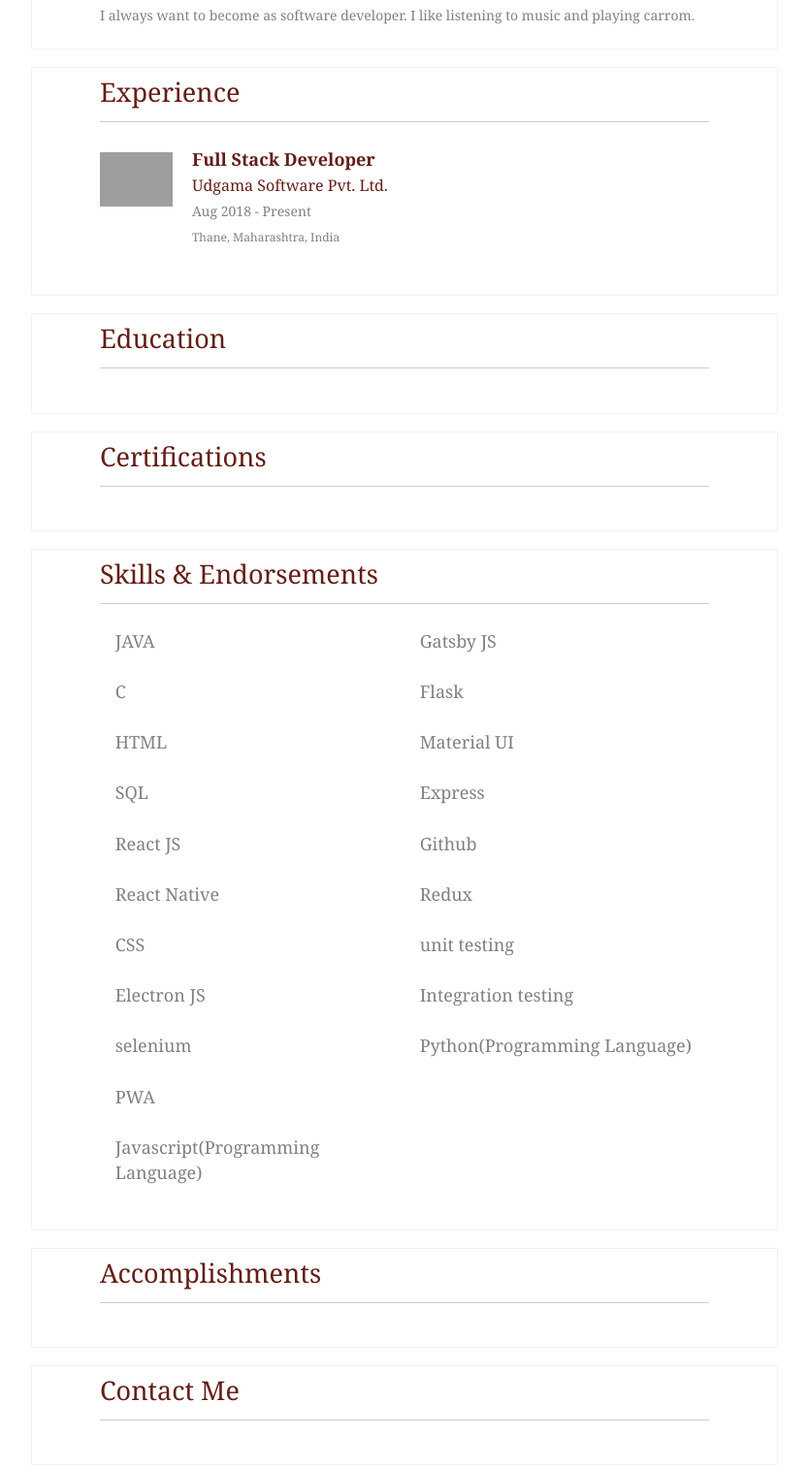
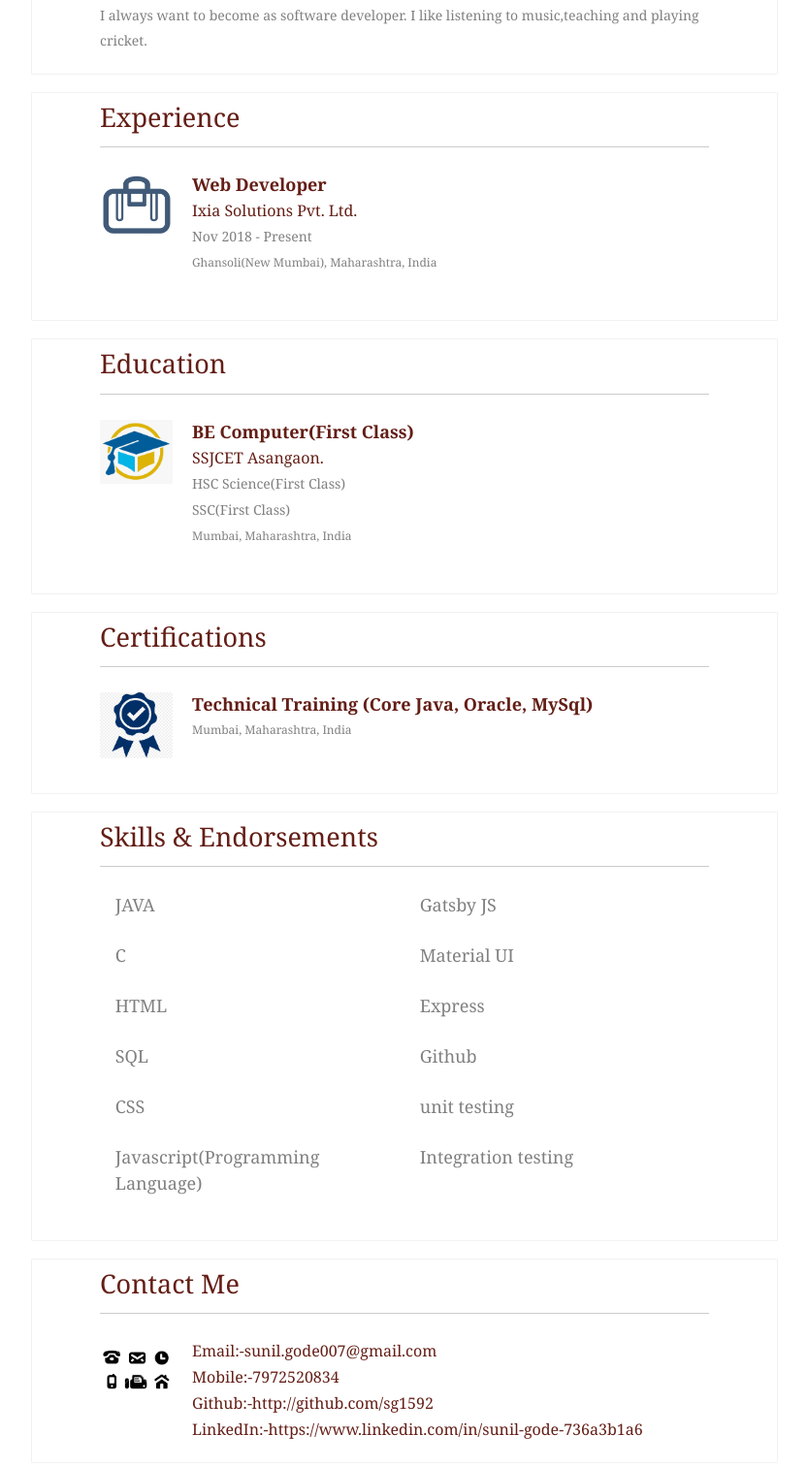
Before and after one commit to sg1592/Portfolio-Website, a Gatsby site: page / in a window 1280 px wide. Shown: the part 581-2094 px from the top of the page at 97% size, without its empty margins (223-1056 px from the left). Built offline with nearby package versions, Linux system fonts and the light colour scheme; Gatsby itself is replaced by a stand-in of ours; grey boxes are pictures that could not be loaded.

Commit message:
Contacts page updated

```diff
--- a/src/components/about.js
+++ b/src/components/about.js
@@ -6,7 +6,7 @@ export default function About(){
             <p className="title">About</p>
             <hr />
             <p className="c-year">I caught fire coding.</p>
-            <p className="c-year">I always want to become as software developer. I like listening to music and playing carrom.</p>
+            <p className="c-year">I always want to become as software developer. I like listening to music,teaching and playing cricket.</p>
         </div>
     );
 }
--- a/src/components/accomplishments.js
+++ b/src/components/accomplishments.js
@@ -1,10 +1,32 @@
 import React from "react"
+import udgama from "../images/certification.jpg"
+
+const data = [
+    {
+        logo: udgama,
+        Accom: "Teaching maths to engineering students from last 5 years",
+        location: " Mumbai, Maharashtra, India"
+    }
+];
 
 export default function Accomplishments(){
     return (
         <div className="accomplishments">
             <p className="title">Accomplishments</p>
             <hr />
+            {
+                data.map((d, i) => (
+                    <div key={i} className="company">
+                        <div className="c-image">
+                            <img src={d.logo} alt="company" />
+                        </div>
+                        <div className="info">
+                            <p className="c-title">{d.Accom}</p>
+                            <p className="c-location">{d.location}</p>
+                        </div>
+                    </div>
+                ))
+            }
         </div>
     );
 }
--- a/src/components/certifications.js
+++ b/src/components/certifications.js
@@ -1,10 +1,32 @@
 import React from "react"
+import udgama from "../images/certification.jpg"
+
+const data = [
+    {
+        logo: udgama,
+        abc: "Technical Training (Core Java, Oracle, MySql)",
+        location: " Mumbai, Maharashtra, India"
+    }
+];
 
 export default function Certification(){
     return (
         <div className="certification">
             <p className="title">Certifications</p>
             <hr />
+            {
+                data.map((d, i) => (
+                    <div key={i} className="company">
+                        <div className="c-image">
+                            <img src={d.logo} alt="company" />
+                        </div>
+                        <div className="info">
+                            <p className="c-title">{d.abc}</p>
+                            <p className="c-location">{d.location}</p>
+                        </div>
+                    </div>
+                ))
+            }
         </div>
     );
 }
--- a/src/components/contact.js
+++ b/src/components/contact.js
@@ -1,10 +1,37 @@
 import React from "react"
+import udgama from "../images/contact.png"
+
+const data = [
+    {
+        logo: udgama,
+        email: "Email:-sunil.gode007@gmail.com",
+        mobile: "Mobile:-7972520834",
+        git: "Github:-http://github.com/sg1592",
+        linkdn: "LinkedIn:-https://www.linkedin.com/in/sunil-gode-736a3b1a6"
+    }
+];
+
 
 export default function Contact(){
     return (
         <div className="contact">
             <p className="title">Contact Me</p>
             <hr />
+            {
+                data.map((d, i) => (
+                    <div key={i} className="company">
+                        <div className="c-image">
+                            <img src={d.logo} alt="company" />
+                        </div>
+                        <div className="info">
+                            <p className="c-name">{d.email}</p>
+                            <p className="c-name">{d.mobile}</p>
+                            <p className="c-name">{d.git}</p>
+                            <p className="c-name">{d.linkdn}</p>
+                        </div>
+                    </div>
+                ))
+            }
        </div>
     );
 }
--- a/src/components/education.js
+++ b/src/components/education.js
@@ -1,10 +1,38 @@
 import React from "react"
+import udgama from "../images/educationlogo.png"
+
+const data = [
+    {
+        logo: udgama,
+        HigherEducation: "BE Computer(First Class)",
+        CollegeName: "SSJCET Asangaon.",
+        HSC: "HSC Science(First Class)",
+        SSC: "SSC(First Class)",
+        location: " Mumbai, Maharashtra, India"
+    }
+];
 
 export default function Education(){
     return (
         <div className="education">
             <p className="title">Education</p>
             <hr />
+            {
+                data.map((d, i) => (
+                    <div key={i} className="company">
+                        <div className="c-image">
+                            <img src={d.logo} alt="company" />
+                        </div>
+                        <div className="info">
+                            <p className="c-title">{d.HigherEducation}</p>
+                            <p className="c-name">{d.CollegeName}</p>
+                            <p className="c-year">{d.HSC}</p>
+                            <p className="c-year">{d.SSC}</p>
+                            <p className="c-location">{d.location}</p>
+                        </div>
+                    </div>
+                ))
+            }
         </div>
     );
 }
--- a/src/components/experience.js
+++ b/src/components/experience.js
@@ -1,13 +1,13 @@
 import React from "react"
-import udgama from "../images/profile.png"
+import udgama from "../images/workexp.png"
 
 const data = [
     {
         logo: udgama,
-        profile: "Full Stack Developer",
-        company: "Udgama Software Pvt. Ltd.",
-        year: "Aug 2018 - Present",
-        location: "Thane, Maharashtra, India"
+        profile: "Web Developer",
+        company: "Ixia Solutions Pvt. Ltd.",
+        year: "Nov 2018 - Present",
+        location: "Ghansoli(New Mumbai), Maharashtra, India"
     }
 ];
 
--- a/src/components/profile.js
+++ b/src/components/profile.js
@@ -1,5 +1,5 @@
 import React from 'react'
-import profile from "../images/profile1.png"
+import profile from "../images/profile1.jpg"
 // import Img from "gatsby-image"
 // import {
 //     useStaticQuery,
@@ -21,9 +21,9 @@ export default function Profile(){
     return (
         <div className="profile">
             <img src={profile} alt="profile" className="profile-img" />
-            <p className="title">Name</p>
-            <p className="subtitle">Designation</p>
-            <p className="address">Location</p>
+            <p className="title">Sunil Pundlik Gode</p>
+            <p className="subtitle">Web Developer</p>
+            <p className="address">Ixia Solutions</p>
         </div>
     );
 }
--- a/src/components/skills.js
+++ b/src/components/skills.js
@@ -5,25 +5,17 @@ const data1 = [
     'C',
     'HTML',
     'SQL',
-    'React JS',
-    'React Native',
     'CSS',
-    'Electron JS',
-    'selenium',
-    'PWA',
     'Javascript(Programming Language)',
 ];
 
 const data2 = [
     'Gatsby JS',
-    'Flask',
     'Material UI',
     'Express',
     'Github',
-    'Redux',
     'unit testing',
     'Integration testing',
-    'Python(Programming Language)',
 ];
 
 export default function Skills(){
--- a/src/pages/index.js
+++ b/src/pages/index.js
@@ -9,7 +9,7 @@ import Experience from "../components/experience"
 import Education from "../components/education"
 import Certification from "../components/certifications"
 import Skills from "../components/skills"
-import Accomplishment from "../components/accomplishments"
+//import Accomplishment from "../components/accomplishments"
 import Contact from "../components/contact"
 
 const IndexPage = () => (
@@ -22,7 +22,7 @@ const IndexPage = () => (
     <Education />
     <Certification />
     <Skills />
-    <Accomplishment />
+
     <Contact />
   </Layout>
 )
```
Also changed, not shown: src/images/Ixialogo.png (added), src/images/certification.jpg (added), src/images/contact.png (added), src/images/educationlogo.png (added), src/images/profile1.jpg (added), src/images/workexp.png (added), 1 other file.
